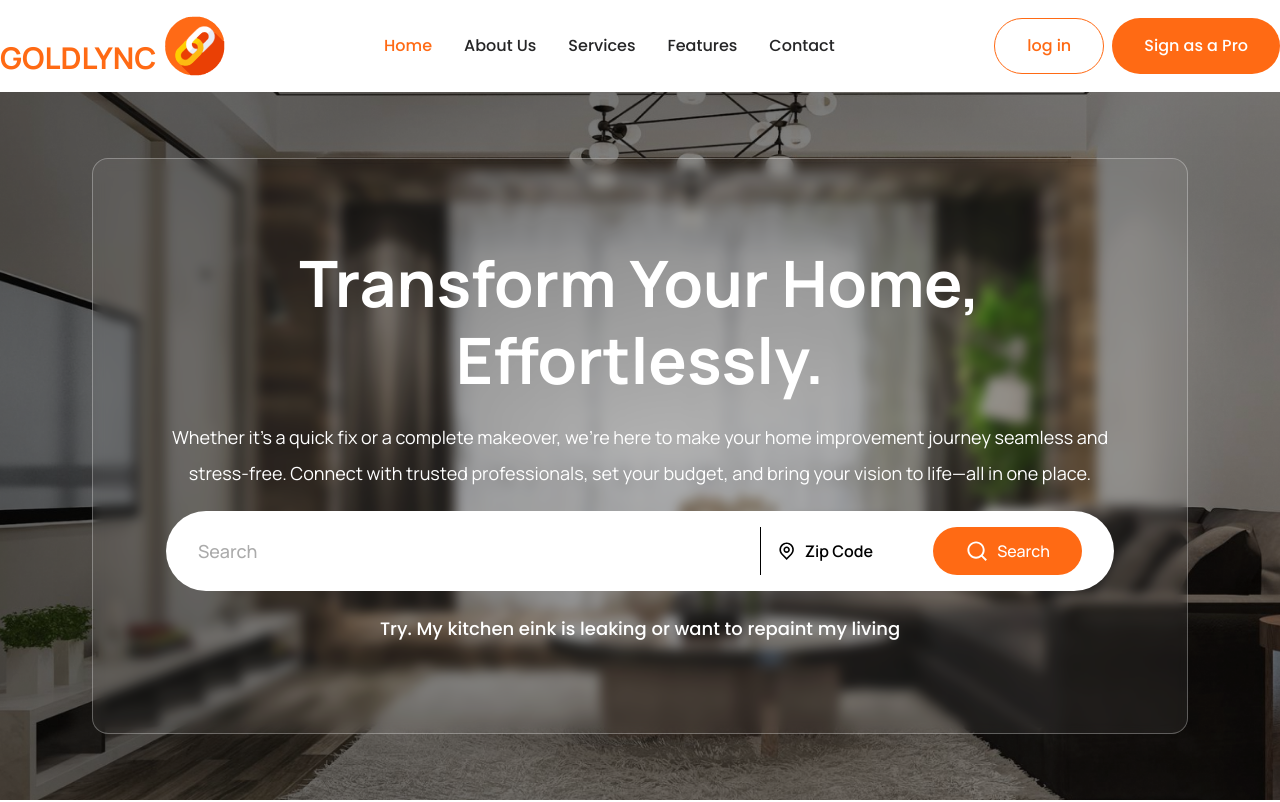
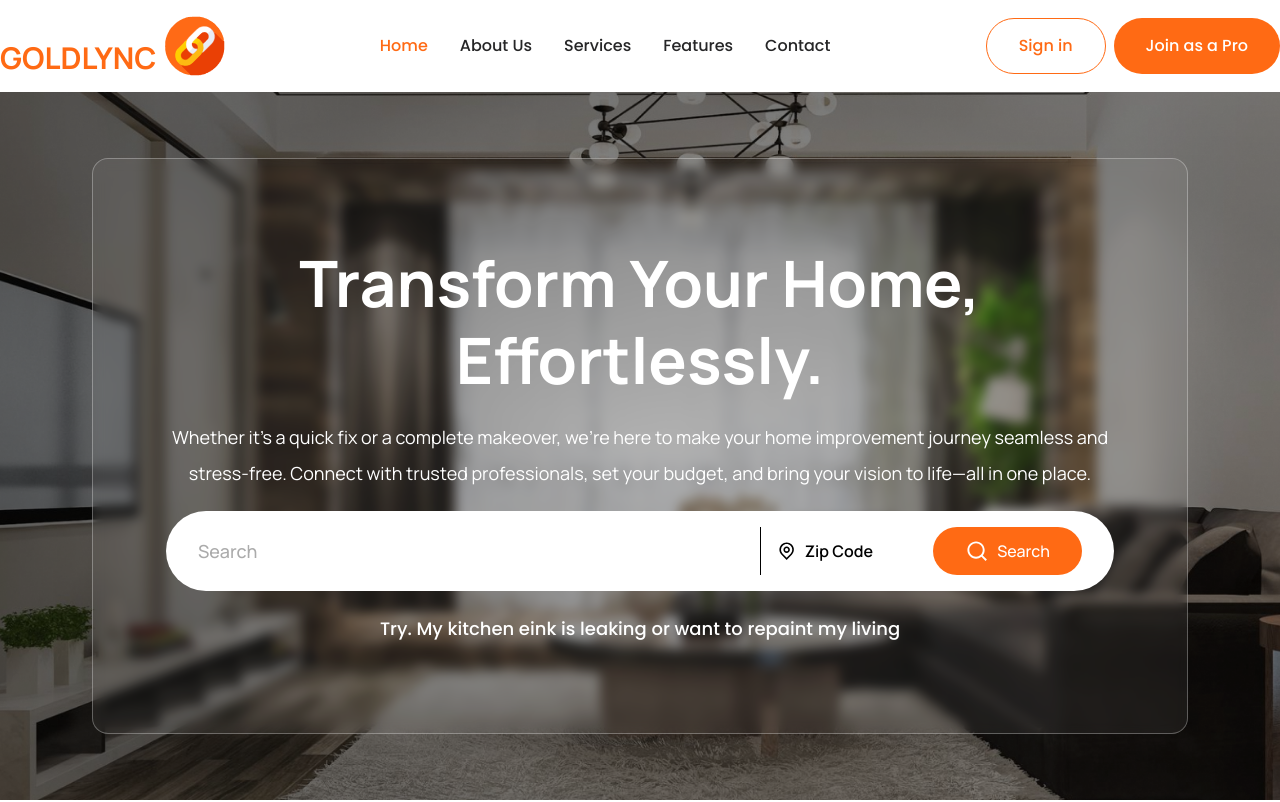
Before and after one commit to solaiman-siam/goldlync-main, a React (Vite) app: page / in a window 1280 px wide. Shown: the top 802 px of the page. Built offline with nearby package versions, Linux system fonts and the light colour scheme.

Commit message:
fix some issues on home page

```diff
--- a/src/components/forms/auth/LoginForm.jsx
+++ b/src/components/forms/auth/LoginForm.jsx
@@ -14,7 +14,7 @@ import {
 import { loginSchema } from "@/lib/schemas/authSchema";
 import { zodResolver } from "@hookform/resolvers/zod";
 import { useForm } from "react-hook-form";
-import { Link } from "react-router";
+import { Link, useNavigate } from "react-router";
 
 const LoginForm = () => {
   const form = useForm({
@@ -25,7 +25,11 @@ const LoginForm = () => {
     },
   });
 
-  const handleSubmit = async (e) => {};
+  const navigate = useNavigate();
+
+  const handleSubmit = async (e) => {
+    navigate('/constructor-profile')
+  };
 
   return (
     <Form {...form}>
--- a/src/components/home-sections/RecentProjects.jsx
+++ b/src/components/home-sections/RecentProjects.jsx
@@ -85,7 +85,7 @@ function RecentProjects() {
       </motion.div>
 
       <div className="pt-10 flex justify-center items-center">
-        <button className="px-14 py-4 font-medium rounded-full bg-primary text-lg text-white">Sign as a pro</button>
+        <button className="px-14 py-4 font-medium rounded-full bg-primary text-lg text-white">Join as a pro</button>
       </div>
     </div>
   );
--- a/src/components/shared/HomeTopbar.jsx
+++ b/src/components/shared/HomeTopbar.jsx
@@ -26,10 +26,10 @@ const HomeTopbar = () => {
       </ul>
       <div className="flex items-center gap-2">
         <Button variant="outline" asChild>
-          <Link to="/login">log in</Link>
+          <Link to="/login">Sign in</Link>
         </Button>
         <Button asChild>
-          <Link to="/choose">Sign as a Pro</Link>
+          <Link to="/pro-register">Join as a Pro</Link>
         </Button>
       </div>
     </nav>
--- a/src/pages/auth/ProRegister.jsx
+++ b/src/pages/auth/ProRegister.jsx
@@ -7,11 +7,11 @@ import registerImage from "@/assets/images/auth-2.png";
 import ProRegisterForm from "@/components/forms/auth/ProRegisterForm";
 
 const ProRegister = () => {
-  const { chooseRole } = useAuth();
+  // const { chooseRole } = useAuth();
 
-  if (chooseRole !== "customer" && chooseRole !== "pro") {
-    return <Navigate to="/choose" />;
-  }
+  // if (chooseRole !== "customer" && chooseRole !== "pro") {
+  //   return <Navigate to="/choose" />;
+  // }
 
   return (
     <div className="flex h-screen overflow-hidden font-poppins">
@@ -29,7 +29,7 @@ const ProRegister = () => {
           <div className="my-4 space-y-4">
             <div className="space-y-4 text-center">
               <h1 className="text-center text-5xl font-bold leading-[120%]">
-                Create your account
+                Create your PRO account
               </h1>
               <p className="text-center text-lg font-normal leading-[150%] text-[#8D8D8D]">
               Enter your name exactly as your company documents
--- a/src/pages/auth/RoleChoose.jsx
+++ b/src/pages/auth/RoleChoose.jsx
@@ -15,7 +15,12 @@ const RoleChoose = () => {
       setErrorMessage("Please select a role");
       return;
     }
-    navigate("/register");
+    else if(chooseRole=="pro"){
+      navigate("/pro-register");
+    }
+    else{
+      navigate("/register");
+    }
   };
 
   return (
--- a/src/pages/public/Home/Home.jsx
+++ b/src/pages/public/Home/Home.jsx
@@ -14,10 +14,10 @@ const Home = () => {
       <HomeBanner />
       <PrimaryServiceSection />
       <FeatureSection />
-      <ServiceSection />
-      <ExploreMoreSection/>
+      <ServiceSection/>
+      {/* <ExploreMoreSection/> */}
+      <VisitHomeResource/>
       <RecentProjects/>
-      <VisitHomeResource/>
       <WhatOurClientSays/>
       <GetInTouchBanner/>
     </>
--- a/src/pages/public/Services/Services.jsx
+++ b/src/pages/public/Services/Services.jsx
@@ -6,7 +6,7 @@ function Services() {
   return (
     <div>
       <AllServices/>
-      <SetJobPref/>
+      {/* <SetJobPref/> */}
       <GetInTouchBanner/>
     </div>
   )
```
